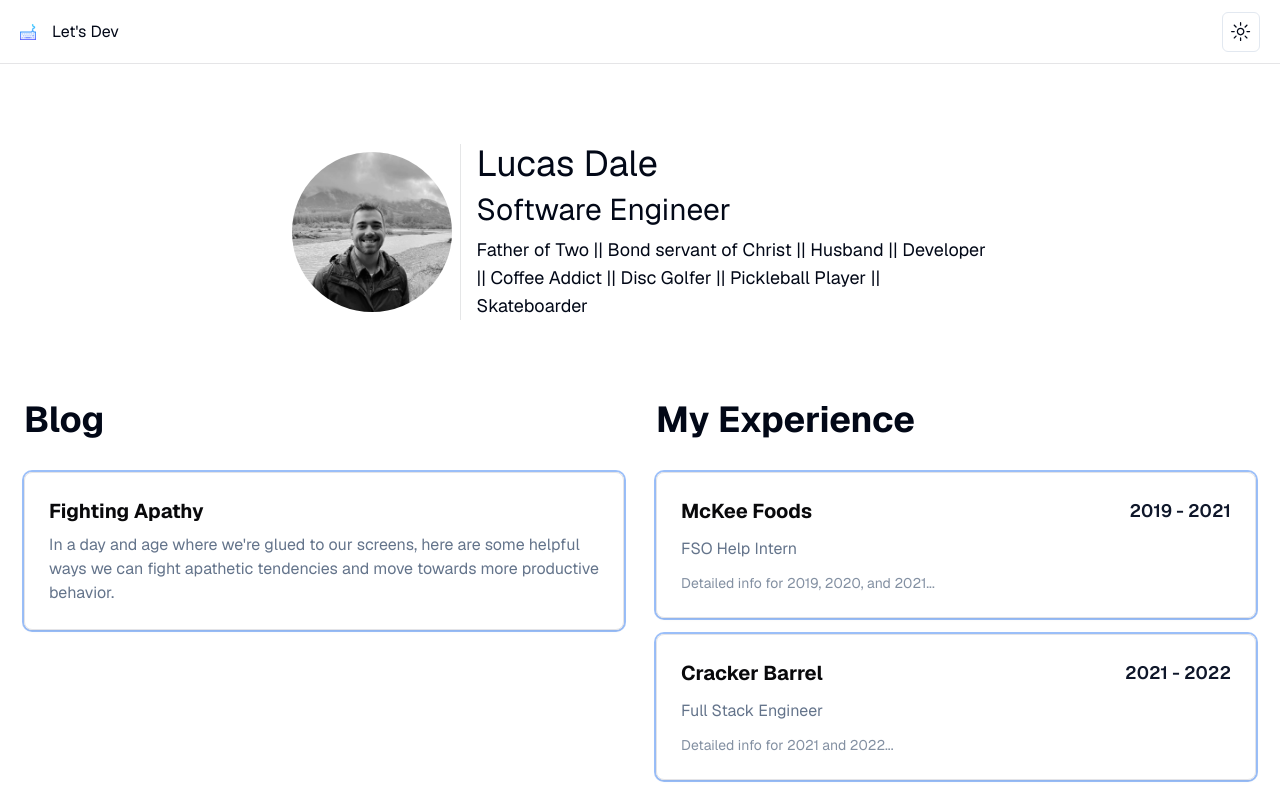
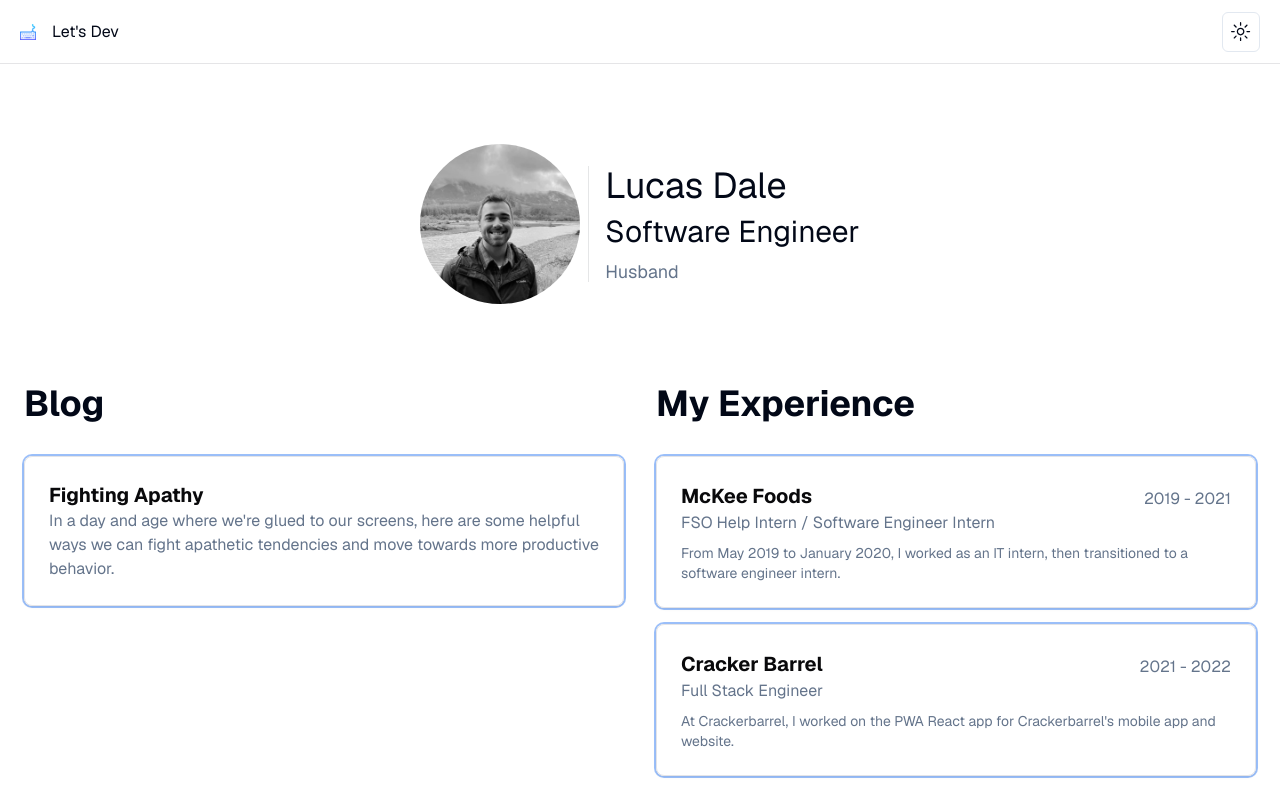
Before and after one commit to lucasdale99/letsdev, a Next.js app: page / in a window 1280 px wide. Shown: the top 788 px of the page. Built offline with nearby package versions, Linux system fonts and the light colour scheme.

Commit message:
Make updates to portfolio page

```diff
--- a/app/page.tsx
+++ b/app/page.tsx
@@ -3,8 +3,20 @@ import Image from "next/image";
 import Me from "@/public/me.png";
 import BlogList from "@/components/BlogList";
 import { TimelineList } from "@/components/TimelineList";
+import { AnimatedDescription } from "@/components/animatedDescription";
 
 export default async function Index() {
+  const descriptions = [
+    "Father of Two",
+    "Bond servant of Christ",
+    "Husband",
+    "Developer",
+    "Coffee Addict",
+    "Disc Golfer",
+    "Pickleball Player",
+    "Skateboarder",
+  ];
+
   return (
     <div className="flex-1 w-full flex flex-col items-center gap-20">
       <div className="flex flex-col md:flex-row mt-10 md:mt-20 max-w-4xl gap-8 md:gap-2 px-4 md:px-0 items-center">
@@ -24,10 +36,9 @@ export default async function Index() {
         <div className="flex flex-col gap-2 text-center md:text-left md:border-l md:border-l-foreground/10 md:pl-4">
           <h1 className="text-3xl md:text-4xl">Lucas Dale</h1>
           <h2 className="text-2xl md:text-3xl">Software Engineer</h2>
-          <p className="text-base md:text-lg max-w-lg">
-            Father of Two || Bond servant of Christ || Husband || Developer ||
-            Coffee Addict || Disc Golfer || Pickleball Player || Skateboarder
-          </p>
+          <div className="h-[1.5em] overflow-hidden">
+            <AnimatedDescription descriptions={descriptions} />
+          </div>
         </div>
       </div>
       <div className="w-full max-w-7xl px-6">
--- /dev/null
+++ b/components/BlogCard.tsx
@@ -0,0 +1,27 @@
+import Link from "next/link";
+import { Card, CardContent, CardHeader } from "./ui/card";
+
+interface BlogCardProps {
+  title: string;
+  description: string;
+  link: string;
+  index: number;
+}
+
+export default function BlogCard({
+  title,
+  description,
+  link,
+  index,
+}: BlogCardProps) {
+  return (
+    <Link key={index} href={link}>
+      <Card className="p-6 my-4 hover:ring-gold gap-2 hover:shadow-gold transition-all duration-300 ease-in-out cursor-pointer ring-2 rounded-lg">
+        <CardHeader className="p-0 text-xl font-bold">{title}</CardHeader>
+        <CardContent className="p-0">
+          <p className="text-muted-foreground">{description}</p>
+        </CardContent>
+      </Card>
+    </Link>
+  );
+}
--- a/components/BlogList.tsx
+++ b/components/BlogList.tsx
@@ -1,5 +1,4 @@
-import Link from "next/link";
-import { Card, CardContent, CardHeader } from "./ui/card";
+import BlogCard from "./BlogCard";
 
 export default function BlogList() {
   const listOfBlogs = [
@@ -13,18 +12,13 @@ export default function BlogList() {
   return (
     <div className="flex flex-col gap-4">
       {listOfBlogs.map((blog, index) => (
-        <Link key={index} href={blog.link}>
-          <Card className="p-6 my-4 hover:ring-primary transition-all duration-300 ease-in-out cursor-pointer ring-2 rounded-lg">
-            <div className="flex flex-col space-y-2">
-              <CardHeader className="p-0">
-                <h3 className="text-xl font-bold">{blog.title}</h3>
-              </CardHeader>
-              <CardContent className="p-0">
-                <p className="text-muted-foreground">{blog.description}</p>
-              </CardContent>
-            </div>
-          </Card>
-        </Link>
+        <BlogCard
+          key={index}
+          title={blog.title}
+          description={blog.description}
+          link={blog.link}
+          index={index}
+        />
       ))}
     </div>
   );
--- a/components/ThemeToggle.tsx
+++ b/components/ThemeToggle.tsx
@@ -2,7 +2,6 @@
 import * as React from "react";
 import { MoonIcon, SunIcon } from "@radix-ui/react-icons";
 import { useTheme } from "next-themes";
-
 import { Button } from "./ui/button";
 import {
   DropdownMenu,
--- a/components/TimelineCard.tsx
+++ b/components/TimelineCard.tsx
@@ -1,5 +1,5 @@
 import Link from "next/link";
-import { Card, CardContent } from "./ui/card";
+import { Card, CardContent, CardHeader } from "./ui/card";
 
 interface TimelineCardProps {
   company: string;
@@ -18,18 +18,14 @@ export const TimelineCard: React.FC<TimelineCardProps> = ({
 }) => {
   return (
     <Link key={slug} href={`/experience/${slug}`}>
-      <Card className="my-4 hover:ring-primary transition-all duration-300 ease-in-out cursor-pointer ring-2 rounded-lg">
-        <CardContent className="p-6">
-          <div className="flex justify-between items-start gap-6">
-            <div className="flex-1 space-y-3">
-              <h3 className="font-bold text-xl">{company}</h3>
-              <p className="text-muted-foreground">{content}</p>
-              <p className="text-sm text-muted-foreground/80">
-                {expandedContent}
-              </p>
-            </div>
-            <div className="text-lg font-semibold text-primary">{year}</div>
-          </div>
+      <Card className="p-6 my-4 hover:ring-gold gap-2 hover:shadow-gold transition-all duration-300 ease-in-out cursor-pointer ring-2 rounded-lg">
+        <CardHeader className="p-0 flex flex-row justify-between items-center">
+          <h3 className="font-bold text-xl">{company}</h3>
+          <span className="text-muted-foreground">{year}</span>
+        </CardHeader>
+        <CardContent className="p-0 flex flex-col gap-2 justify-between">
+          <p className="text-muted-foreground">{content}</p>
+          <p className="text-muted-foreground text-sm">{expandedContent}</p>
         </CardContent>
       </Card>
     </Link>
--- a/components/TimelineList.tsx
+++ b/components/TimelineList.tsx
@@ -12,29 +12,33 @@ const timelineData: TimelineItem[] = [
   {
     company: "McKee Foods",
     year: "2019 - 2021",
-    content: "FSO Help Intern",
-    expandedContent: "Detailed info for 2019, 2020, and 2021...",
+    content: "FSO Help Intern / Software Engineer Intern",
+    expandedContent:
+      "From May 2019 to January 2020, I worked as an IT intern, then transitioned to a software engineer intern.",
     slug: "mckee-foods",
   },
   {
     company: "Cracker Barrel",
     year: "2021 - 2022",
     content: "Full Stack Engineer",
-    expandedContent: "Detailed info for 2021 and 2022...",
+    expandedContent:
+      "At Crackerbarrel, I worked on the PWA React app for Crackerbarrel's mobile app and website.",
     slug: "cracker-barrel",
   },
   {
     company: "Datably",
     year: "2022 - 2023",
     content: "Software Engineer",
-    expandedContent: "Detailed info for 2022 and 2023...",
+    expandedContent:
+      "At Datably, a startup in Chattanooga, I worked on multiple applications ranging from Church mobile apps to enterprise dashboards.",
     slug: "datably",
   },
   {
     company: "Clayton Homes",
     year: "2024 - Present",
     content: "Software Engineer",
-    expandedContent: "Detailed info for 2024...",
+    expandedContent:
+      "At Clayton Homes, I'm working on VMFHomes, a used Manufactured Home websites, and some other enterprise software.",
     slug: "clayton-homes",
   },
 ];
--- /dev/null
+++ b/components/animatedDescription.tsx
@@ -0,0 +1,34 @@
+"use client";
+import { motion, AnimatePresence } from "framer-motion";
+import { useEffect, useState } from "react";
+
+export const AnimatedDescription = ({
+  descriptions,
+}: {
+  descriptions: string[];
+}) => {
+  const [currentIndex, setCurrentIndex] = useState(0);
+
+  useEffect(() => {
+    const timer = setInterval(() => {
+      setCurrentIndex((prev) => (prev + 1) % descriptions.length);
+    }, 2000); // Change text every 2 seconds
+
+    return () => clearInterval(timer);
+  }, []);
+
+  return (
+    <AnimatePresence mode="wait">
+      <motion.p
+        key={currentIndex}
+        initial={{ y: 20, opacity: 0 }}
+        animate={{ y: 0, opacity: 1 }}
+        exit={{ y: -20, opacity: 0 }}
+        transition={{ duration: 0.5 }}
+        className="text-base md:text-lg text-muted-foreground"
+      >
+        {descriptions[currentIndex]}
+      </motion.p>
+    </AnimatePresence>
+  );
+};
--- a/package.json
+++ b/package.json
@@ -18,6 +18,7 @@
     "autoprefixer": "10.4.17",
     "class-variance-authority": "^0.7.0",
     "clsx": "^2.1.1",
+    "framer-motion": "^11.11.11",
     "geist": "^1.3.1",
     "lucide-react": "^0.427.0",
     "next": "^14.0.4",
--- a/sst.config.ts
+++ b/sst.config.ts
@@ -19,5 +19,4 @@ export default $config({
     });
 
   },
-
 });
--- a/tailwind.config.ts
+++ b/tailwind.config.ts
@@ -19,6 +19,13 @@ const config = {
     },
     extend: {
       colors: {
+        gold: {
+          DEFAULT: "#FFD700",
+          glow: "rgba(255, 215, 0, 0.3)",
+        },
+        boxShadow: {
+          gold: "0 0 15px rgba(255, 215, 0, 0.3)",
+        },
         border: "hsl(var(--border))",
         input: "hsl(var(--input))",
         ring: "hsl(var(--ring))",
--- a/utils/capitilizeLinks.ts
+++ b/utils/capitilizeLinks.ts
@@ -1,5 +1,4 @@
 export function capitalizeAndRemoveDashes(str: string) {
-  console.log(str, "STRING");
   return str
     .split("-")
     .map((word) => word.charAt(0).toUpperCase() + word.slice(1))
```
Also changed, not shown: 1 other file (tests, documents, lock files or other folders).
